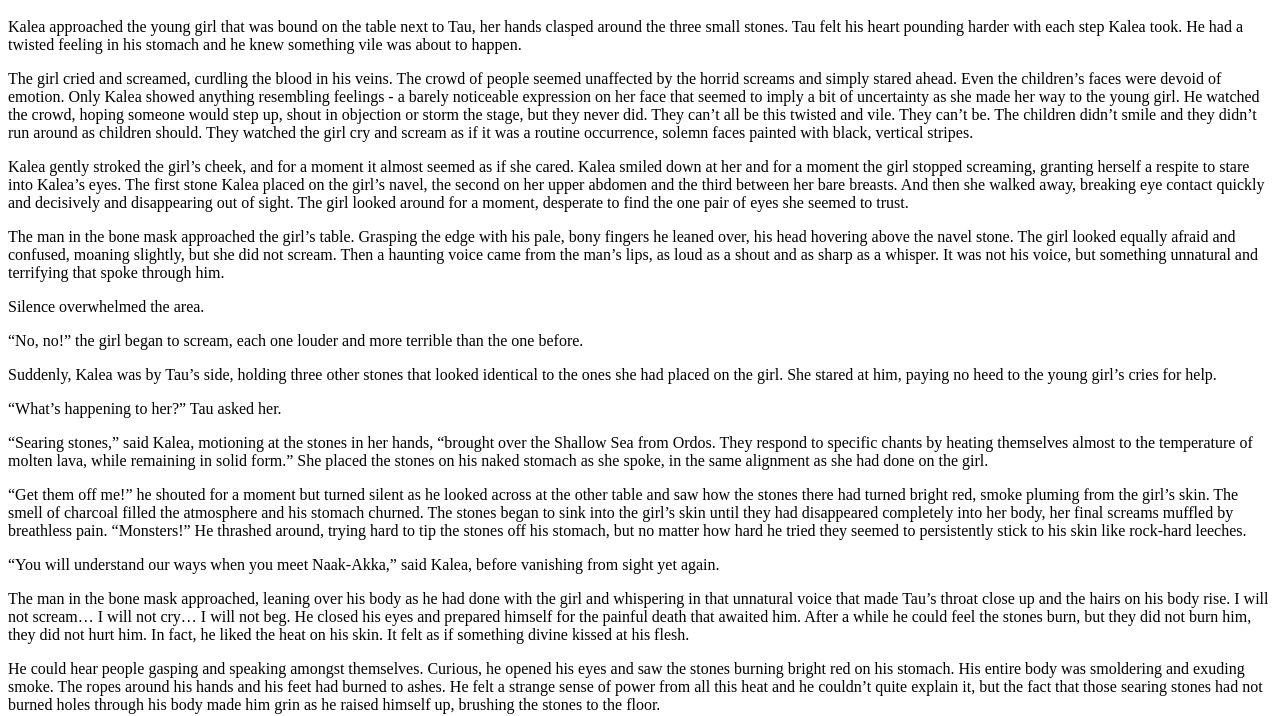
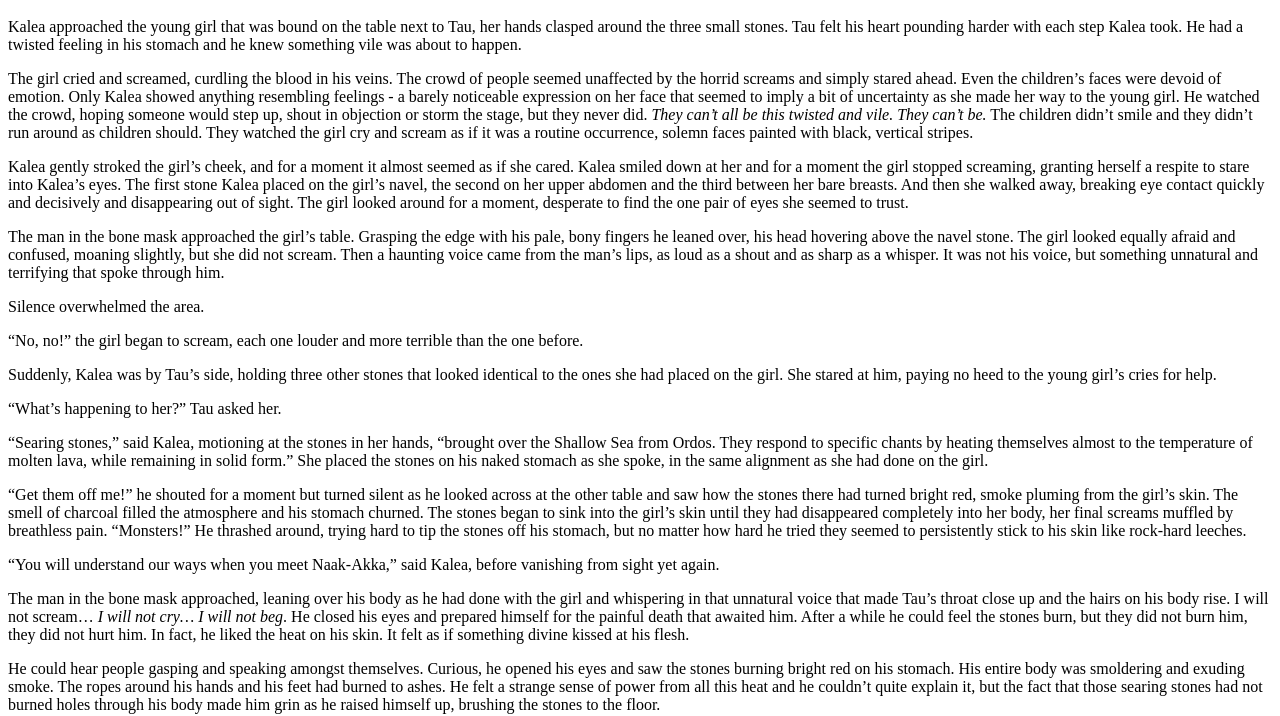
Before and after one commit to nineworldsbooks/nineworldsbooks.github.io, a Jekyll site: the page built from _posts/2013-10-15-Highthane-Oblivious-Part-Three.md, in a window 1280 px wide. Shown: the part 781-1497 px from the top of the page. Built offline with Jekyll 4.4.1, drawn with Linux system fonts in a browser that asks for light colours; comment, search, counter and statistics services are not loaded.

```diff
--- a/_posts/2013-10-15-Highthane-Oblivious-Part-Three.md
+++ b/_posts/2013-10-15-Highthane-Oblivious-Part-Three.md
@@ -36,7 +36,7 @@ The hauntingly high-pitched sound of a horn interrupted her and snapped her atte
 
 Kalea approached the young girl that was bound on the table next to Tau, her hands clasped around the three small stones. Tau felt his heart pounding harder with each step Kalea took. He had a twisted feeling in his stomach and he knew something vile was about to happen.
 
-The girl cried and screamed, curdling the blood in his veins. The crowd of people seemed unaffected by the horrid screams and simply stared ahead. Even the children’s faces were devoid of emotion. Only Kalea showed anything resembling feelings - a barely noticeable expression on her face that seemed to imply a bit of uncertainty as she made her way to the young girl. He watched the crowd, hoping someone would step up, shout in objection or storm the stage, but they never did. They can’t all be this twisted and vile. They can’t be. The children didn’t smile and they didn’t run around as children should. They watched the girl cry and scream as if it was a routine occurrence, solemn faces painted with black, vertical stripes.
+The girl cried and screamed, curdling the blood in his veins. The crowd of people seemed unaffected by the horrid screams and simply stared ahead. Even the children’s faces were devoid of emotion. Only Kalea showed anything resembling feelings - a barely noticeable expression on her face that seemed to imply a bit of uncertainty as she made her way to the young girl. He watched the crowd, hoping someone would step up, shout in objection or storm the stage, but they never did. *They can’t all be this twisted and vile. They can’t be.* The children didn’t smile and they didn’t run around as children should. They watched the girl cry and scream as if it was a routine occurrence, solemn faces painted with black, vertical stripes.
 
 Kalea gently stroked the girl’s cheek, and for a moment it almost seemed as if she cared. Kalea smiled down at her and for a moment the girl stopped screaming, granting herself a respite to stare into Kalea’s eyes. The first stone Kalea placed on the girl’s navel, the second on her upper abdomen and the third between her bare breasts. And then she walked away, breaking eye contact quickly and decisively and disappearing out of sight. The girl looked around for a moment, desperate to find the one pair of eyes she seemed to trust.
 
@@ -56,7 +56,7 @@ Suddenly, Kalea was by Tau’s side, holding three other stones that looked iden
 
 “You will understand our ways when you meet Naak-Akka,” said Kalea, before vanishing from sight yet again.
 
-The man in the bone mask approached, leaning over his body as he had done with the girl and whispering in that unnatural voice that made Tau’s throat close up and the hairs on his body rise. I will not scream… I will not cry… I will not beg. He closed his eyes and prepared himself for the painful death that awaited him. After a while he could feel the stones burn, but they did not burn him, they did not hurt him. In fact, he liked the heat on his skin. It felt as if something divine kissed at his flesh.
+The man in the bone mask approached, leaning over his body as he had done with the girl and whispering in that unnatural voice that made Tau’s throat close up and the hairs on his body rise. I will not scream… *I will not cry… I will not beg*. He closed his eyes and prepared himself for the painful death that awaited him. After a while he could feel the stones burn, but they did not burn him, they did not hurt him. In fact, he liked the heat on his skin. It felt as if something divine kissed at his flesh.
 
 He could hear people gasping and speaking amongst themselves. Curious, he opened his eyes and saw the stones burning bright red on his stomach. His entire body was smoldering and exuding smoke. The ropes around his hands and his feet had burned to ashes. He felt a strange sense of power from all this heat and he couldn’t quite explain it, but the fact that those searing stones had not burned holes through his body made him grin as he raised himself up, brushing the stones to the floor.
 
```
